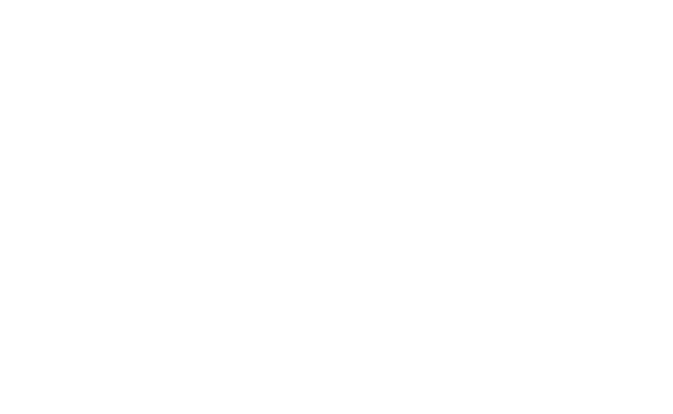
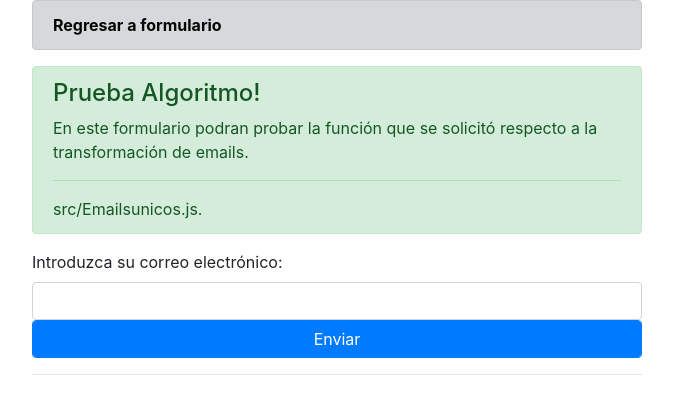
Before and after one commit to oelsacte/kavak-challenge, an Angular app: page /algoritmo in a window 1280 px wide. Before the commit this address led to /. Shown: the top 414 px of the page, without its empty margins (303-976 px from the left). Built offline with nearby package versions, Linux system fonts and the light colour scheme.

Commit message:
Last Commit

```diff
--- a/angular.json
+++ b/angular.json
@@ -27,7 +27,9 @@
               "node_modules/bootstrap/dist/css/bootstrap.min.css",
               "src/styles.css"
             ],
-            "scripts": []
+            "scripts": [
+              "src/emailsunicos.js"
+            ]
           },
           "configurations": {
             "production": {
--- /dev/null
+++ b/src/app/algorithmtest/algorithmtest.component.html
@@ -0,0 +1,18 @@
+<div class="container col-6">
+    <div class="alert alert-dark" role="alert">
+        <a class="alert-link" [routerLink]="['/']">Regresar a formulario</a>
+    </div>
+    <div class="alert alert-success">
+        <h4 class="alert-heading">Prueba Algoritmo!</h4>
+        <p>En este formulario podran probar la función que se solicitó respecto a la transformación de emails.</p>
+        <hr>
+        <p class="mb-0">src/Emailsunicos.js.</p>
+    </div>
+    <div class="form-group">
+        <label for="name">Introduzca su correo electrónico:</label>
+        <input class="form-control" type="email" name="correo" [(ngModel)]="correo">
+        <button class="form-control btn btn-primary" (click)="transformEmail()">Enviar</button>
+        <hr>
+        <p *ngIf="nvoCorreo"> Su email verificado {{nvoCorreo}}</p>
+    </div>
+</div>
--- /dev/null
+++ b/src/app/algorithmtest/algorithmtest.component.ts
@@ -0,0 +1,25 @@
+import { Component, OnInit } from '@angular/core';
+import { Router } from '@angular/router';
+declare const emailsUnicos: any;
+
+@Component({
+  selector: 'app-algorithmtest',
+  templateUrl: './algorithmtest.component.html',
+  styleUrls: ['./algorithmtest.component.css']
+})
+export class AlgorithmtestComponent implements OnInit {
+
+  public correo: string;
+  public nvoCorreo: string;
+
+  constructor() { }
+
+  ngOnInit(): void {
+  }
+
+  transformEmail() {
+    this.nvoCorreo = emailsUnicos(this.correo);
+  }
+
+
+}
--- a/src/app/app-routing.module.ts
+++ b/src/app/app-routing.module.ts
@@ -1,10 +1,12 @@
 import { NgModule } from '@angular/core';
 import { Routes, RouterModule } from '@angular/router';
 import { FormKavakComponent } from './form-kavak/form-kavak.component';
+import { AlgorithmtestComponent } from './algorithmtest/algorithmtest.component';
 
 
 const routes: Routes = [
-  { path: '', component: FormKavakComponent }
+  { path: '', component: FormKavakComponent },
+  { path: 'algoritmo', component: AlgorithmtestComponent }
 ];
 
 @NgModule({
--- a/src/app/form-kavak/form-kavak.component.html
+++ b/src/app/form-kavak/form-kavak.component.html
@@ -1,4 +1,11 @@
-<div class="container sticky-header col-6">
+<div class="container col-6">
+    <div class="alert alert-dark" role="alert">
+        <a class="alert-link" [routerLink]="['/algoritmo']">Probar algoritmo</a>
+    </div>
+    <div class="alert alert-success">
+        <h4 class="alert-heading">Test Angular V2!</h4>
+        <p>Prueba de formulario reactivo.</p>
+    </div>
     <form [formGroup]="contactForm" (ngSubmit)="sendInfo()">
         <div class="form-group">
             <label for="name">Name:</label>
@@ -53,11 +60,13 @@
 
         <div class="form-group" formControlName="gander">
             <div class="form-check form-check-inline">
-                <input class="form-check-input" type="radio" name="gender" id="Masculino" value="m" formControlName="gender">
+                <input class="form-check-input" type="radio" name="gender" id="Masculino" value="m"
+                    formControlName="gender">
                 <label class="form-check-label" for="masculino">Masculino</label>
             </div>
             <div class="form-check form-check-inline">
-                <input class="form-check-input" type="radio" name="gender" id="Femenino" value="f" formControlName="gender">
+                <input class="form-check-input" type="radio" name="gender" id="Femenino" value="f"
+                    formControlName="gender">
                 <label class="form-check-label" for="femenino">Femenino</label>
             </div>
             <ng-container *ngIf="!gender.valid && gender.touched">
--- a/src/app/form-kavak/form-kavak.component.ts
+++ b/src/app/form-kavak/form-kavak.component.ts
@@ -4,6 +4,7 @@
 import { zip } from 'rxjs';
 import { filter, map, tap } from 'rxjs/operators';
 import Swal from 'sweetalert2';
+import { Router } from '@angular/router';
 
 @Component({
   selector: 'app-form-kavak',
@@ -19,15 +20,15 @@
   private MSG_TITLE_SUCCESS = 'Genial!!'
 
   public contactForm = this.fb.group({
-    name: ['', [Validators.required, Validators.pattern(/^[ñA-Za-z]*[ñA-Za-z][ñA-Za-z]*$/) ]],
-    surname: ['', [Validators.required, Validators.pattern(/^[ñA-Za-z]*[ñA-Za-z][ñA-Za-z]*$/) ]],
+    name: ['', [Validators.required, Validators.pattern(/^[ñA-Za-z]*[ñA-Za-z][ñA-Za-z]*$/)]],
+    surname: ['', [Validators.required, Validators.pattern(/^[ñA-Za-z]*[ñA-Za-z][ñA-Za-z]*$/)]],
     email: ['', [Validators.required, Validators.pattern(/^\w+([\.-]?\w+)*@\w+([\.-]?\w+)*(\.\w{2,3})+$/)]],
     country: ['', [Validators.required]],
     gender: ['', [Validators.required]],
     phone: ['', [Validators.required, Validators.pattern(/^\(\d{2}\)\d{3}-\d{3}-\d{2}$/)]]
   })
 
-  constructor(private fb: FormBuilder, private countryServices: CountryServiceService) { }
+  constructor(private fb: FormBuilder, private countryServices: CountryServiceService, private router: Router) { }
 
   ngOnInit(): void {
     const contact = localStorage.getItem('contact');
@@ -38,46 +39,46 @@
       }
     )
 
-    if(contact){
+    if (contact) {
       const contactJSON = JSON.parse(contact);
       this.contactForm.setValue(contactJSON);
     }
 
     zip(this.contactForm.statusChanges, this.contactForm.valueChanges).pipe(
-      filter( ([state, value]) => state == 'VALID' ),
-      map(([state, value]) => value),
-      tap(data => console.log(data)),
+      filter(([state, value]) => state == 'VALID'),
+      map(([state, value]) => value)
     ).subscribe(formValue => {
       localStorage.setItem('contact', JSON.stringify(formValue));
     });
   }
 
-  sendInfo(){
-    Swal.fire(this.MSG_SUCCESS, this.MSG_TITLE_SUCCESS, 'success');
+  sendInfo() {
     this.contactForm.reset();
     localStorage.removeItem('contact');
+    this.router.navigate(['/algoritmo']);
+    Swal.fire(this.MSG_SUCCESS, this.MSG_TITLE_SUCCESS, 'success');
   }
 
-  get name(){
+  get name() {
     return this.contactForm.get('name');
   }
 
-  get surname(){
+  get surname() {
     return this.contactForm.get('surname');
   }
 
-  get email(){
+  get email() {
     return this.contactForm.get('email');
   }
 
-  get country(){
+  get country() {
     return this.contactForm.get('country');
   }
 
-  get phone(){
+  get phone() {
     return this.contactForm.get('phone');
   }
-  get gender(){
+  get gender() {
     return this.contactForm.get('gender');
   }
 
--- a/src/emailsunicos.js
+++ b/src/emailsunicos.js
@@ -12,6 +12,3 @@
     }
     return arrAux.toString() + '@' +token[1];
 }
-
-const ex = emailsUnicos('oe.lsa.cte@gmail.com')
-console.log(ex);
--- a/src/index.html
+++ b/src/index.html
@@ -6,7 +6,6 @@
   <base href="/">
   <meta name="viewport" content="width=device-width, initial-scale=1">
   <link rel="icon" type="image/x-icon" href="favicon.ico">
-  <script src="./emailsunicos.js"></script>
 </head>
 <body>
   <app-root></app-root>
```
Also changed, not shown: src/app/app.module.ts (+5 -2 lines), src/app/algorithmtest/algorithmtest.component.css (added).
